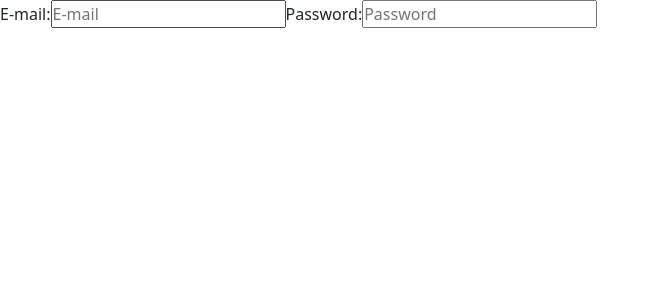
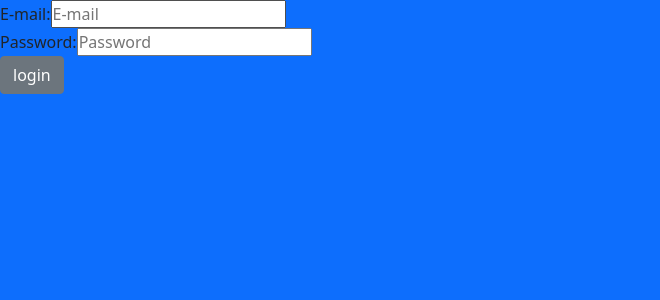
Before and after one commit to muratdemirtas2001/capgemini-hackhaton, a React (Create React App) app in the folder client/: page /login in a window 1280 px wide. Shown: the top 300 px of the page, without its empty margins (0-660 px from the left). Built offline with nearby package versions, Linux system fonts and the light colour scheme; no server answers.

Commit message:
login component is on progress

```diff
--- a/client/Context.js
+++ b/client/Context.js
@@ -4,6 +4,7 @@ const AppContext = React.createContext();
 
 const AppProvider = ({ children }) => {
     const [registedPeople, setRegisteredPeople] = useState([]);
+    const [loginPerson, setLoginPerson] = useState([]);
     useEffect(() => {
         fetch("/api/signup")
             .then((res) => {
@@ -18,12 +19,28 @@ const AppProvider = ({ children }) => {
             .catch((err) => {
                 console.error(err);
             });
+
+            fetch("/api/login")
+            .then((res) => {
+                if (!res.ok) {
+                    throw new Error(res.statusText);
+                }
+                return res.json();
+            })
+            .then((body) => {
+                setLoginPerson(body);
+            })
+            .catch((err) => {
+                console.error(err);
+            });
     }, []);
     return (
         <AppContext.Provider value={
             {
                 registedPeople,
+                loginPerson,
                 setRegisteredPeople,
+                setLoginPerson,
             }
         }>
             {children}
--- a/client/src/components/Login.js
+++ b/client/src/components/Login.js
@@ -1,17 +1,51 @@
-import React from "react";
+import React, { useState } from "react";
+import { useGlobalContext } from "../../Context";
+export default function Login() {
+    const [login, setLogin] = useState({
+        "email": "",
+        "password": "",
+    });
+    const { loginPerson } = useGlobalContext();
 
-export default function Login() {
+
+    const handleSubmit = (e) => {
+        e.preventDefault();
+
+        const requestOptions = {
+            method: "POST",
+            headers: { "Content-Type": "application/json" },
+            body: JSON.stringify(login),
+        };
+        fetch("/api/login", requestOptions)
+            .then((response) => response.json())
+            .then((data) => {
+                setLogin(loginPerson.concat(data));
+            })
+            .catch((error) => {
+                console.error("Error:", error);
+            });
+
+        setLogin({
+            "email": "",
+            "password": "",
+        });
+    };
     return (
+        <div className="">
+            <form onSubmit={handleSubmit}>
                 <div>
-            <form>
                     <label htmlFor="email" >
                         E-mail:
                         <input type="email" name="email" id="email" placeholder="E-mail" />
                     </label>
+                </div>
+                <div>
                     <label htmlFor="password" >
                         Password:
-                    <input type="password" name="password" id="password" placeholder="Password" />
+                        <input type="password" name="password" id="password" placeholder="Password" required />
                     </label>
+                </div>
+                <input className="btn btn-secondary" type="submit" value="login" />
             </form>
         </div>
     );
--- a/client/src/components/Register.js
+++ b/client/src/components/Register.js
@@ -3,7 +3,7 @@ import { useGlobalContext } from "../../Context";
 export default function Register() {
     const { registedPeople } = useGlobalContext();
 
-    const [login, setLogin] = useState({
+    const [signup, setSignUp] = useState({
         "firstname": "",
         "lastname": "",
         "email": "",
@@ -18,18 +18,18 @@ export default function Register() {
         const requestOptions = {
             method: "POST",
             headers: { "Content-Type": "application/json" },
-            body: JSON.stringify(login),
+            body: JSON.stringify(signup),
         };
-        fetch("/api/questions", requestOptions)
+        fetch("/api/signup", requestOptions)
             .then((response) => response.json())
             .then((data) => {
-                setLogin(registedPeople.concat(data));
+                setSignUp(registedPeople.concat(data));
             })
             .catch((error) => {
                 console.error("Error:", error);
             });
 
-        setLogin({
+        setSignUp({
             "firstname": "",
             "lastname": "",
             "email": "",
@@ -40,41 +40,41 @@ export default function Register() {
     };
 
     const handleSignUp = (e) => {
-        const newRegistration = { ...login, [e.target.name]: e.target.value };
-        setLogin(newRegistration);
+        const newRegistration = { ...signup, [e.target.name]: e.target.value };
+        setSignUp(newRegistration);
     };
     return (
-        <div className="justify-content-center p-3 d-flex flex-wrap align-items-center bg-primary">
+        <div className="justify-content-center align-bottom d-flex flex-wrap  bg-primary">
             <form onSubmit={handleSubmit}>
-                <div className="col-6 col-md-5 col-lg-3">
+                <div className="input-group input-group-sm mb-3">
                     <label htmlFor="firstname" >
                         FirstName:
-                        <input type="text" name="firstname" id="firstname" placeholder="FirstName" value={login.firstname} onChange={handleSignUp} />
+                        <input type="text" name="firstname" id="firstname" placeholder="FirstName" value={signup.firstname} onChange={handleSignUp} />
                     </label>
                 </div>
-                <div className="col-6 col-md-5 col-lg-3">
+                <div className="input-group input-group-sm mb-3">
                     <label htmlFor="lastname" >
                         LastName:
-                        <input type="text" name="lastname" id="lastname" placeholder="LastName" value={login.lastname} onChange={handleSignUp} />
+                        <input type="text" name="lastname" id="lastname" placeholder="LastName" value={signup.lastname} onChange={handleSignUp} />
                     </label>
                 </div>
 
-                <div className="col-6 col-md-5 col-lg-3">
+                <div className="input-group input-group-sm mb-3">
                     <label htmlFor="email" >
                         E-mail:
-                        <input type="email" name="email" id="email" placeholder="E-mail" value={login.email} onChange={handleSignUp} />
+                        <input type="email" name="email" id="email" placeholder="E-mail" value={signup.email} onChange={handleSignUp} />
                     </label>
                 </div>
 
-                <div className="col-6 col-md-5 col-lg-3">
+                <div className="input-group input-group-sm mb-3">
                     <label htmlFor="password" >
                         Password:
-                        <input type="password" name="password" id="password" placeholder="Password" value={login.password} onChange={handleSignUp} />
+                        <input type="password" name="password" id="password" placeholder="Password" value={signup.password} onChange={handleSignUp} />
                     </label>
 
                 </div>
 
-                <div className="col-12 col-md-5 col-lg-12">
+                <div className="input-group input-group-sm mb-3">
                     <select onBlur={handleSignUp} className="form-select" aria-label="select example" name="cohort" >
                         <option defaultValue>What is your cohort ?</option>
                         <option value="London-8">London-8</option>
@@ -83,7 +83,7 @@ export default function Register() {
                     </select>
                 </div>
 
-                <div className="col-6 col-md-5 col-lg-12">
+                <div className="input-group input-group-sm mb-3">
                     <select onBlur={handleSignUp} className="form-select" aria-label="select example" name="usertype">
                         <option defaultValue>Usertype ?</option>
                         <option value="student" >student</option>
@@ -91,7 +91,7 @@ export default function Register() {
                     </select>
                 </div>
 
-                <input type="submit" value="Sign Up" />
+                <input className="btn btn-secondary" type="submit" value="SignUp" />
             </form>
         </div>
     );
--- a/client/src/pages/Home.css
+++ b/client/src/pages/Home.css
@@ -13,6 +13,12 @@
 *{
 	margin: 0;
 	padding: 0;
+
+}
+
+body {
+	box-sizing: border-box;
+	background-color: #0D6EFD;
 }
 
 nav {
```
Lines whose indentation alone changed are shown as unchanged.
